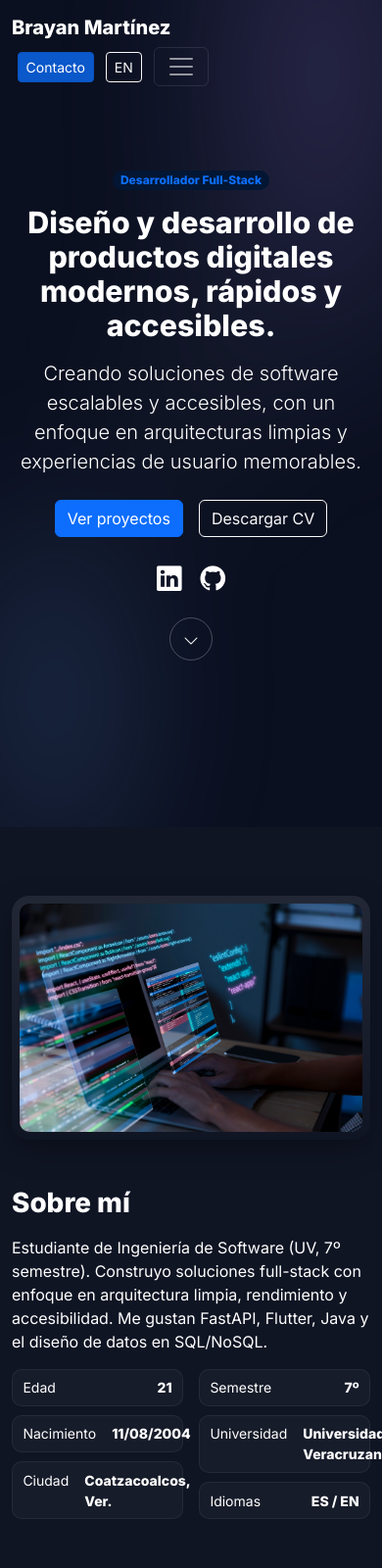
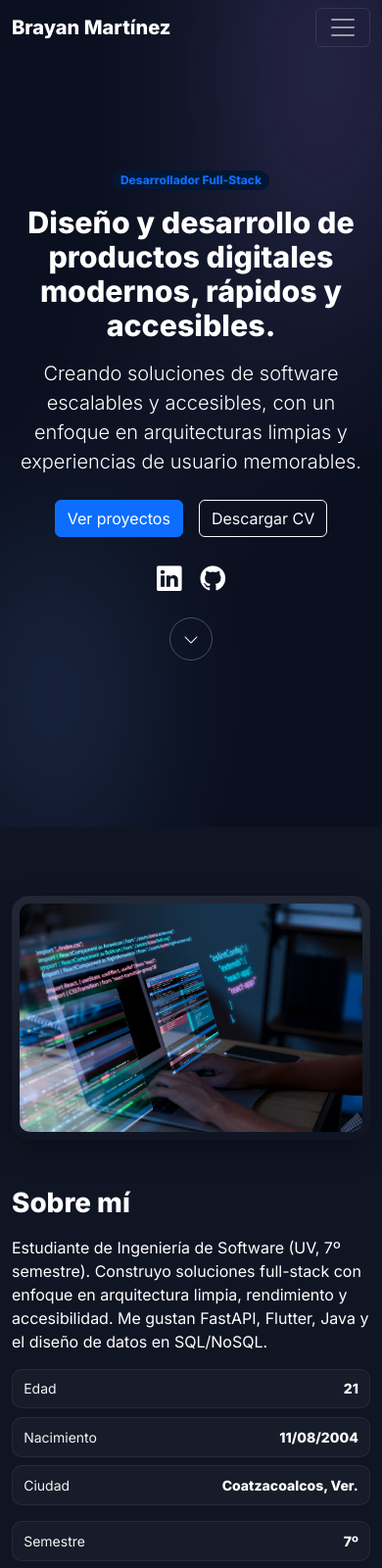
Before and after one commit to brayanmtzzz/Portafolio, a plain HTML site: page index.html in a window 390 px wide. Shown: the top 1600 px of the page at 98% size. Drawn offline with nearby package versions, Linux system fonts and the light colour scheme.

Commit message:
fix: desbordado

```diff
--- a/assets/css/styles.css
+++ b/assets/css/styles.css
@@ -241,7 +241,7 @@ html,body{
 .project-card img{
   width: 100%;
   height: 100%;
-  object-fit: cover;   /* 🔥 Ahora siempre llena el contenedor */
+  object-fit: cover;   /* Siempre llena el contenedor */
   object-position: center;
 }
 .project-card .meta{
@@ -271,6 +271,39 @@ html,body{
   .section-pad{padding:70px 0}
   .project-card .thumb{aspect-ratio: 16/9; height:auto}
 }
+
+/* ====== SOLO MÓVIL (arreglo Sobre mí) ====== */
 @media (max-width: 575.98px){
   .hero-h1{font-size:1.9rem}
+
+  /* Stacking de columnas para evitar desbordes */
+  #sobre-mi .row.small > .col-6{
+    flex: 0 0 100%;
+    max-width: 100%;
+  }
+
+  /* Cada par label/valor en dos columnas fluidas */
+  #sobre-mi .info-kv{
+    display: grid;
+    grid-template-columns: 1fr auto;
+    align-items: center;
+    gap: .4rem .6rem;
+    padding: .55rem .7rem;
+  }
+  /* Label: puede truncar si es larguísimo */
+  #sobre-mi .info-kv span{
+    min-width: 0;
+    white-space: nowrap;
+    overflow: hidden;
+    text-overflow: ellipsis;
+    opacity: .95;
+  }
+  /* Valor: permite wrap y parte palabras largas */
+  #sobre-mi .info-kv strong{
+    min-width: 0;
+    text-align: right;
+    white-space: normal;
+    word-break: break-word;
+    overflow-wrap: anywhere;
+  }
 }
--- a/assets/js/main.js
+++ b/assets/js/main.js
@@ -46,42 +46,52 @@ const T = {
   }
 };
 
-// Idioma
-const langToggle = document.getElementById('langToggle');
+// ==================== IDIOMA ====================
+const langToggleMobile  = document.getElementById('langToggle');         // móvil (en menú)
+const langToggleDesktop = document.getElementById('langToggleDesktop');  // escritorio (barra)
 let LANG = localStorage.getItem('lang') || 'es';
 
-// Aplica traducción a [data-key]
+// Refresca el texto de EN/ES en ambos botones
+function setLangButtons() {
+  [langToggleMobile, langToggleDesktop].forEach(btn => {
+    if (btn) btn.textContent = (LANG === 'es') ? 'EN' : 'ES';
+  });
+}
+
+// Aplica traducciones y carga proyectos del idioma activo
 function applyI18n() {
   document.title = T[LANG].page_title;
   document.querySelectorAll('[data-key]').forEach(el => {
     const k = el.getAttribute('data-key');
     if (T[LANG][k]) el.textContent = T[LANG][k];
   });
-  if (langToggle) {
-    langToggle.textContent = LANG === 'es' ? 'EN' : 'ES';
-  }
+  setLangButtons();
   document.documentElement.lang = LANG;
-  loadProjects(); // <-- esto carga el JSON del idioma actual
+  loadProjects(); // carga JSON por idioma
 }
 
-// Toggle idioma
-if (langToggle) {
-  langToggle.addEventListener('click', () => {
-    LANG = (LANG === 'es') ? 'en' : 'es';
-    localStorage.setItem('lang', LANG);
-    applyI18n();
-  });
+// Cambia idioma y persiste
+function handleLangToggle() {
+  LANG = (LANG === 'es') ? 'en' : 'es';
+  localStorage.setItem('lang', LANG);
+  applyI18n();
 }
 
-// Navbar scrolled
+// Listeners para ambos botones (si existen)
+[langToggleMobile, langToggleDesktop].forEach(btn => {
+  if (btn) btn.addEventListener('click', handleLangToggle);
+});
+
+// ==================== NAVBAR SCROLLED ====================
 const nav = document.getElementById('navMain');
 function onScroll() {
+  if (!nav) return;
   if (window.scrollY > 8) nav.classList.add('scrolled');
   else nav.classList.remove('scrolled');
 }
 document.addEventListener('scroll', onScroll);
 
-// Footer year
+// ==================== FOOTER YEAR ====================
 const yearEl = document.getElementById('year');
 if (yearEl) yearEl.textContent = new Date().getFullYear();
 
@@ -126,7 +136,7 @@ async function loadProjects() {
   } catch (e) {
     console.error('Error cargando proyectos', e);
     fallback.classList.remove('d-none');
-    fallback.textContent = LANG === 'es'
+    fallback.textContent = (LANG === 'es')
       ? 'No se pudieron cargar los proyectos.'
       : 'Projects could not be loaded.';
   }
@@ -198,6 +208,7 @@ async function loadProjects() {
 // INIT
 // ===========================
 document.addEventListener('DOMContentLoaded', () => {
+  // idioma por defecto
   if (!localStorage.getItem('lang')) {
     LANG = 'es';
     localStorage.setItem('lang', 'es');
--- a/index.html
+++ b/index.html
@@ -34,14 +34,12 @@
     <div class="container">
       <a class="navbar-brand fw-bold" href="#home">Brayan Martínez</a>
 
-      <div class="d-flex align-items-center gap-2 order-lg-2">
-        <a class="btn btn-primary btn-sm nav-cta" href="#contacto" data-key="nav_contact">Contacto</a>
-        <button class="btn btn-outline-light btn-sm nav-lang" id="langToggle" aria-label="Change language">EN</button>
-        <button class="navbar-toggler ms-1" type="button" data-bs-toggle="collapse" data-bs-target="#navCollapse">
-          <span class="navbar-toggler-icon"></span>
-        </button>
-      </div>
+      <!-- Botón hamburguesa -->
+      <button class="navbar-toggler ms-auto" type="button" data-bs-toggle="collapse" data-bs-target="#navCollapse">
+        <span class="navbar-toggler-icon"></span>
+      </button>
 
+      <!-- Menú colapsable -->
       <div class="collapse navbar-collapse" id="navCollapse">
         <ul class="navbar-nav ms-auto align-items-lg-center nav-spaced">
           <li class="nav-item"><a class="nav-link" href="#home" data-key="nav_home">Inicio</a></li>
@@ -49,7 +47,21 @@
           <li class="nav-item"><a class="nav-link" href="#habilidades" data-key="nav_skills">Habilidades</a></li>
           <li class="nav-item"><a class="nav-link" href="#proyectos" data-key="nav_projects">Proyectos</a></li>
           <li class="nav-item"><a class="nav-link" href="#trayectoria" data-key="nav_path">Trayectoria</a></li>
+
+          <!-- Contacto e idioma (ahora dentro del menú hamburguesa en móviles) -->
+          <li class="nav-item d-lg-none mt-2">
+            <a class="btn btn-primary btn-sm w-100" href="#contacto" data-key="nav_contact">Contacto</a>
+          </li>
+          <li class="nav-item d-lg-none mt-2">
+            <button class="btn btn-outline-light btn-sm w-100" id="langToggle" aria-label="Change language">EN</button>
+          </li>
         </ul>
+
+        <!-- En escritorio siguen a la derecha -->
+        <div class="d-none d-lg-flex align-items-center gap-2 ms-3">
+          <a class="btn btn-primary btn-sm nav-cta" href="#contacto" data-key="nav_contact">Contacto</a>
+          <button class="btn btn-outline-light btn-sm nav-lang" id="langToggleDesktop" aria-label="Change language">EN</button>
+        </div>
       </div>
     </div>
   </nav>
```
